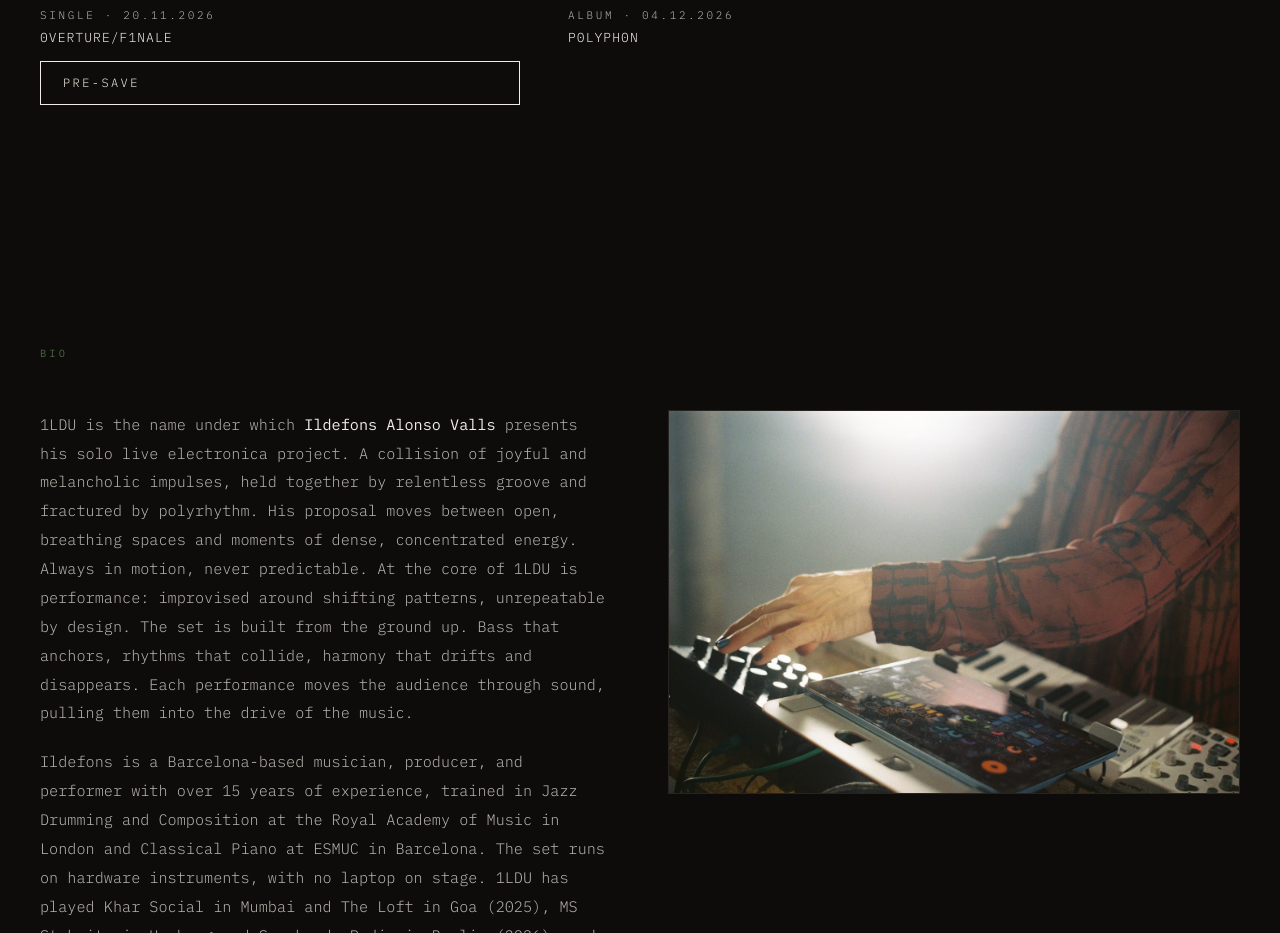
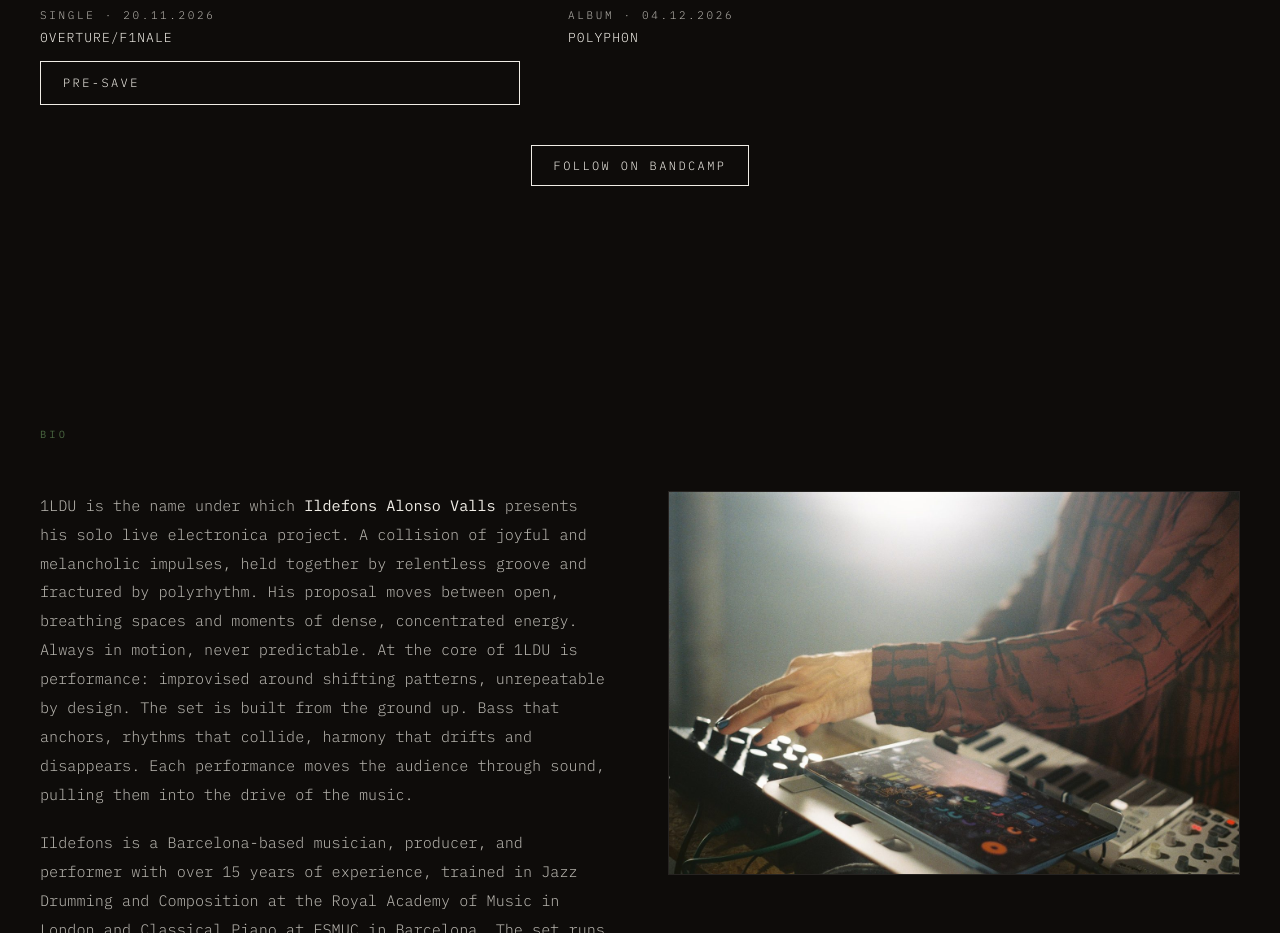
Before and after one commit to ildu111/1ldu-web, a plain HTML site: page index.html in a window 1280 px wide. Shown: the part 1476-2409 px from the top of the page. Drawn offline with Linux system fonts and the light colour scheme; a script that the page names is missing.

Commit message:
Release: botó Follow on Bandcamp
Co-Authored-By: Claude Opus 5.5 <noreply@anthropic.com>
Claude-Session: https://claude.ai/code/session_01NtaUb37XJAHr9DMWxgMEHC

```diff
--- a/index.html
+++ b/index.html
@@ -559,6 +559,7 @@ footer {
         <div class="rel-meta"><span class="rel-type">Album · 04.12.2026</span><br>P0LYPH0N</div>
       </div>
     </div>
+    <div class="rel-follow" style="text-align:center;margin-top:28px"><a class="rel-btn" href="https://1ldu.bandcamp.com" target="_blank" rel="noopener">Follow on Bandcamp</a></div>
   </div>
 </section>
 
```
